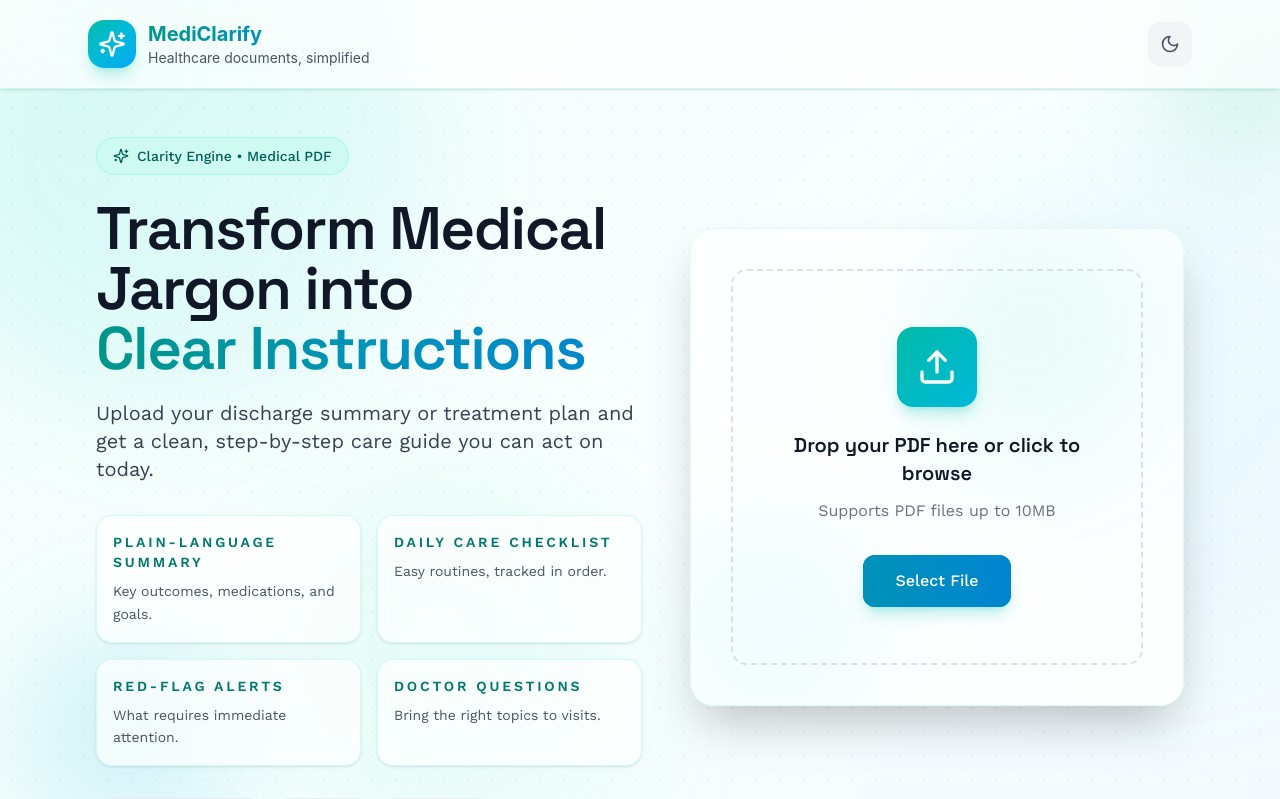
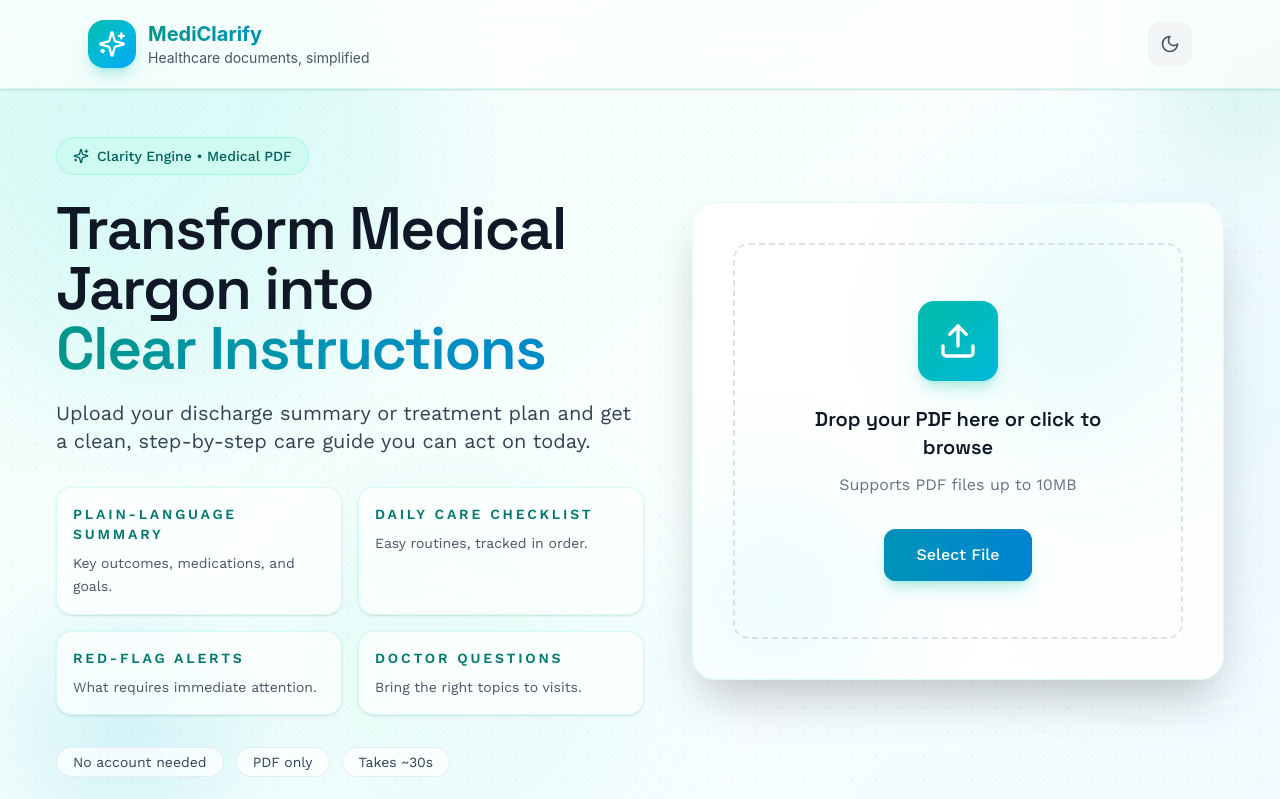
Before and after one commit to ahmedaaali/hackthefuture, a React (Vite) app in the folder HackTheFuture/: page / in a window 1280 px wide. Shown: the top 799 px of the page. Built offline with nearby package versions, Linux system fonts and the light colour scheme.

Commit message:
fixing landing page width bug

```diff
--- a/HackTheFuture/src/app/components/upload-step.tsx
+++ b/HackTheFuture/src/app/components/upload-step.tsx
@@ -55,7 +55,7 @@ export function UploadStep({ onFileUpload }: UploadStepProps) {
         <div className="absolute inset-0 opacity-30 [background-image:radial-gradient(rgba(15,118,110,0.18)_1px,transparent_1px)] [background-size:24px_24px]" />
       </div>
 
-      <div className="relative z-10 max-w-6xl mx-auto min-h-screen px-4 sm:px-6 lg:px-8 -mt-6">
+      <div className="relative z-10 w-full min-h-screen px-4 sm:px-6 lg:px-8 -mt-6">
         <div className="grid gap-12 lg:grid-cols-[1.05fr_0.95fr] items-center">
           <motion.div
             className="pt-4 lg:pt-8"
```
